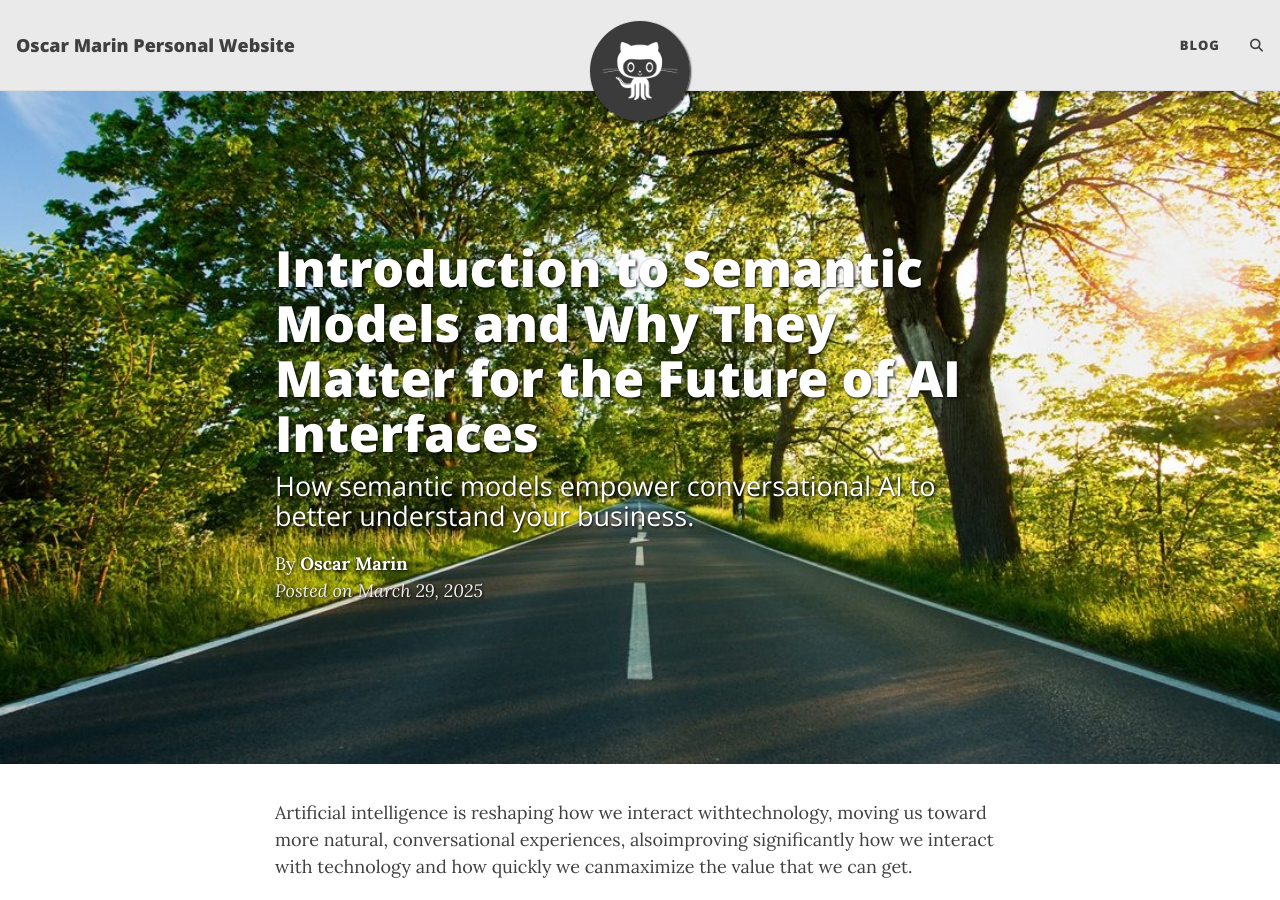
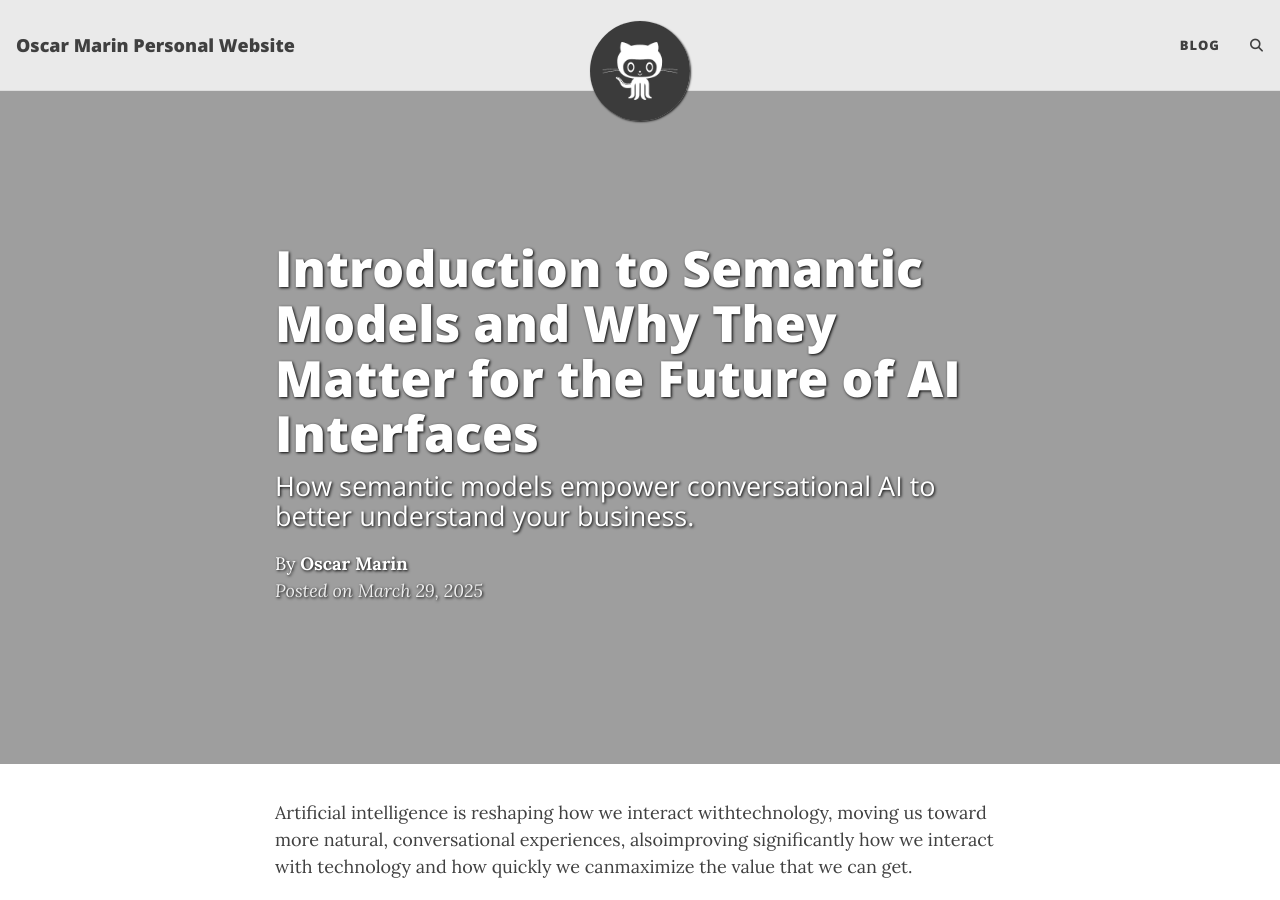
Before and after one commit to marinoscar/marinoscar.github.io, a Jekyll site: the page built from _posts/2025-03-29-introduction-to-semantic-models-and-why-they-matter.md, in a window 1280 px wide and 900 px high. Built offline with Jekyll 4.4.1, drawn with Linux system fonts in a browser that asks for light colours; comment, search, counter and statistics services are not loaded.

Commit message:
Update 2025-03-29-introduction-to-semantic-models-and-why-they-matter.md

```diff
--- a/_posts/2025-03-29-introduction-to-semantic-models-and-why-they-matter.md
+++ b/_posts/2025-03-29-introduction-to-semantic-models-and-why-they-matter.md
@@ -2,9 +2,9 @@
 layout: post
 title: Introduction to Semantic Models and Why They Matter for the Future of AI Interfaces
 subtitle: How semantic models empower conversational AI to better understand your business.
-cover-img: /assets/img/path.jpg
-thumbnail-img: /assets/img/thumb.png
-share-img: /assets/img/path.jpg
+cover-img: /assets/img/semantic-models-01.png
+thumbnail-img: /assets/img/semantic-models-01.png
+share-img: /assets/img/semantic-models-01.png
 tags: [semantic-models, enterprise-ai, ai-strategy, future-of-work]
 author: Oscar Marin
 ---
```
